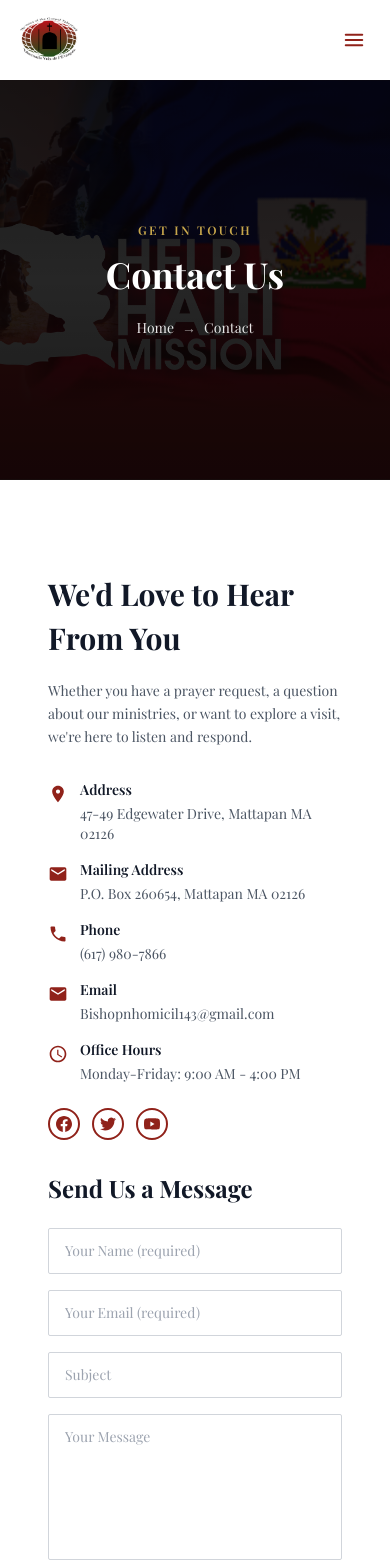
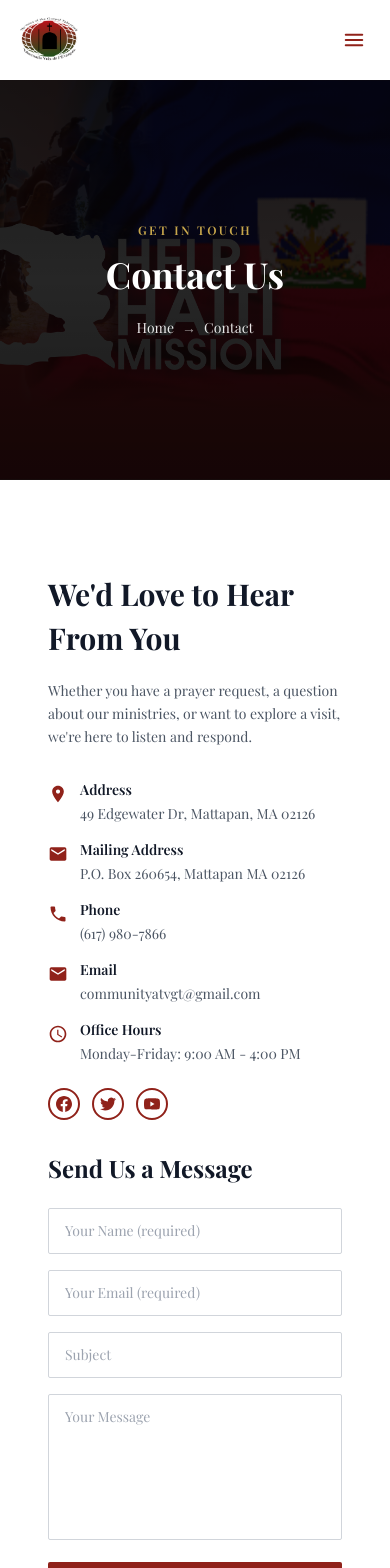
Before and after one commit to Ahmadraza1394/voice-of-gospal, a Next.js app: page /contact in a window 390 px wide. Shown: the top 1568 px of the page. Built offline with nearby package versions, Linux system fonts and the light colour scheme.

Commit message:
updated phone, contact address etc in footer and contact page

```diff
--- a/src/components/contact/ContactInfo.js
+++ b/src/components/contact/ContactInfo.js
@@ -101,7 +101,7 @@ export default function ContactInfo() {
                       Address
                     </p>
                     <p className="text-gray-600 text-sm">
-                      47-49 Edgewater Drive, Mattapan MA 02126
+                      49 Edgewater Dr, Mattapan, MA 02126
                     </p>
                   </div>
                 </div>
@@ -162,7 +162,7 @@ export default function ContactInfo() {
                       Email
                     </p>
                     <p className="text-gray-600 text-sm">
-                      Bishopnhomicil143@gmail.com
+                      communityatvgt@gmail.com
                     </p>
                   </div>
                 </div>
--- a/src/components/contact/MapFooter.js
+++ b/src/components/contact/MapFooter.js
@@ -21,7 +21,7 @@ export default function MapFooter() {
             Map to Our Location
           </h3>
           <p className="text-gray-600 text-sm">
-            Voice of the Gospel Tabernacle — 47-49 Edgewater Drive, Mattapan, MA
+            Voice of the Gospel Tabernacle — 49 Edgewater Dr, Mattapan, MA 02126
           </p>
         </div>
       </div>
--- a/src/components/layout/Footer.js
+++ b/src/components/layout/Footer.js
@@ -137,7 +137,7 @@ export default function Footer() {
                       d="M15 11a3 3 0 11-6 0 3 3 0 016 0z"
                     />
                   </svg>
-                  <span>124 Gospel Way, Boston, MA 02124</span>
+                  <span>49 Edgewater Dr, Mattapan, MA 02126</span>
                 </li>
                 <li className="flex items-start space-x-3 text-sm text-gray-300">
                   <svg
@@ -169,7 +169,7 @@ export default function Footer() {
                       d="M3 8l7.89 5.26a2 2 0 002.22 0L21 8M5 19h14a2 2 0 002-2V7a2 2 0 00-2-2H5a2 2 0 00-2 2v10a2 2 0 002 2z"
                     />
                   </svg>
-                  <span>contact@vogtabernacle.org</span>
+                  <span>communityatvgt@gmail.com</span>
                 </li>
               </ul>
             </div>
--- a/src/components/visit/LocationMap.js
+++ b/src/components/visit/LocationMap.js
@@ -45,7 +45,7 @@ export default function LocationMap() {
                 <div>
                   <p className="font-semibold text-gray-900 mb-1">Address</p>
                   <p className="text-gray-600">
-                    47-49 Edgewater Drive, Mattapan MA 02126
+                    49 Edgewater Dr, Mattapan, MA 02126
                   </p>
                 </div>
               </div>
@@ -80,7 +80,7 @@ export default function LocationMap() {
                 </div>
                 <div>
                   <p className="font-semibold text-gray-900 mb-1">Email</p>
-                  <p className="text-gray-600">church@vogtabernacle.com</p>
+                  <p className="text-gray-600">communityatvgt@gmail.com</p>
                 </div>
               </div>
 
```
